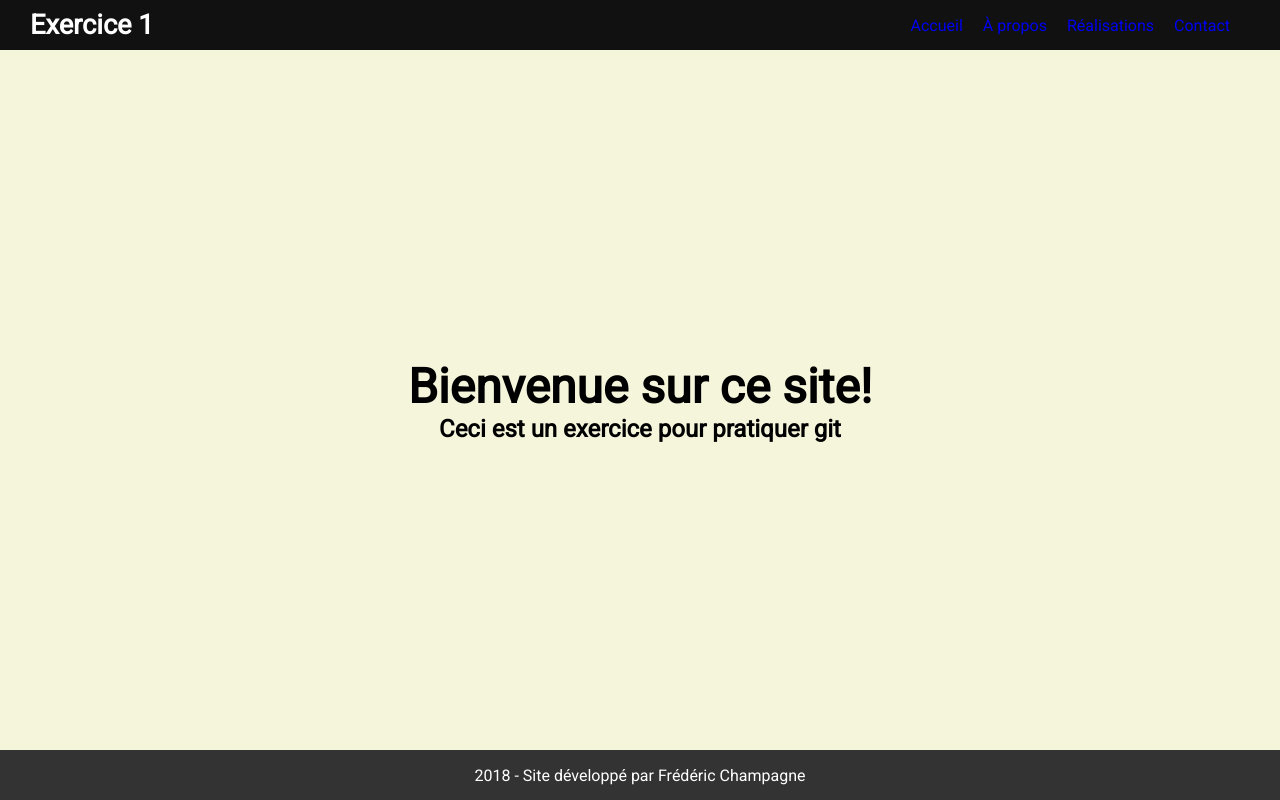
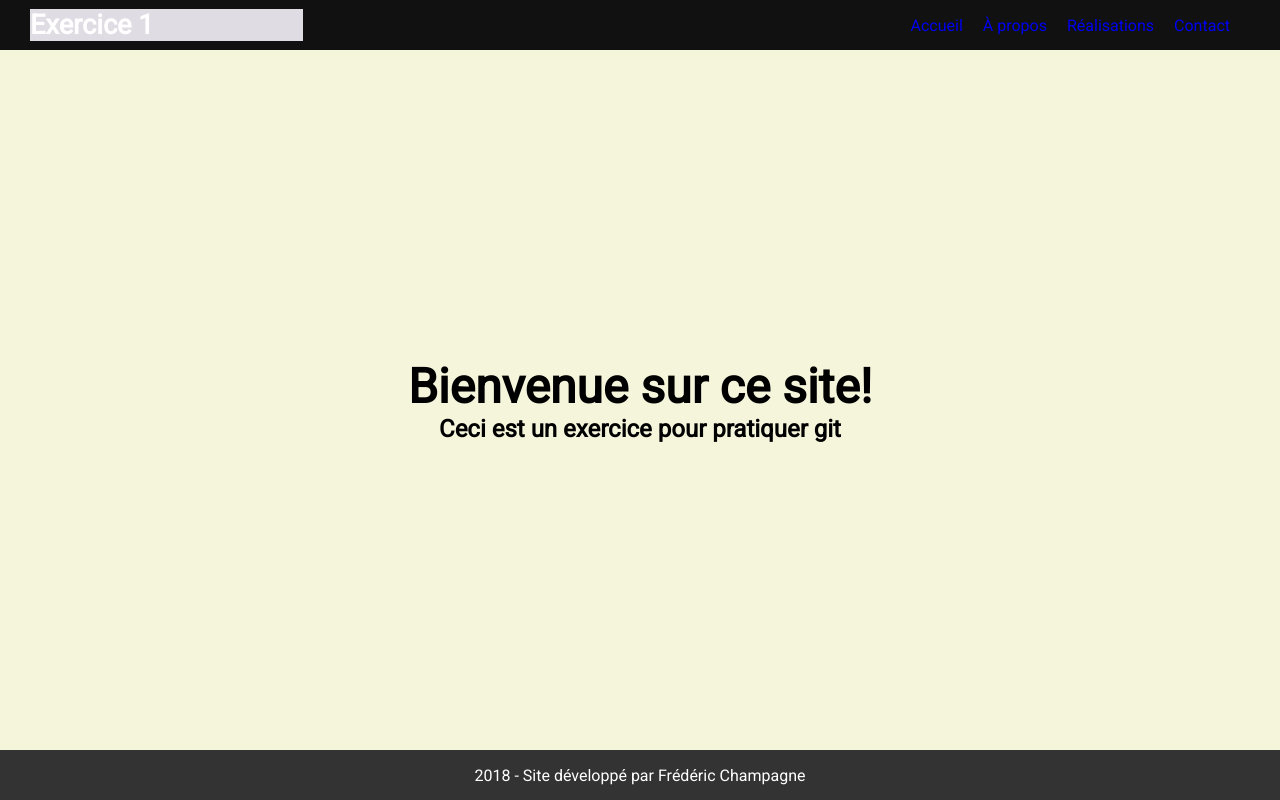
Before and after one commit to FredChampagne/veille-node2, a plain HTML site: page index.htm in a window 1280 px wide. Drawn offline with nearby package versions, Linux system fonts and the light colour scheme; files that its build step writes are made by us from their sources.

Commit message:
ajout d'une couleur de fond au titre du site

```diff
--- a/less/styles.less
+++ b/less/styles.less
@@ -48,6 +48,7 @@ header {
 	}
 
 	div:first-child {
+		background-color: #DFDCE3;
 		margin-left: 30px;
 		flex-grow: 0.5;
 	}
```
